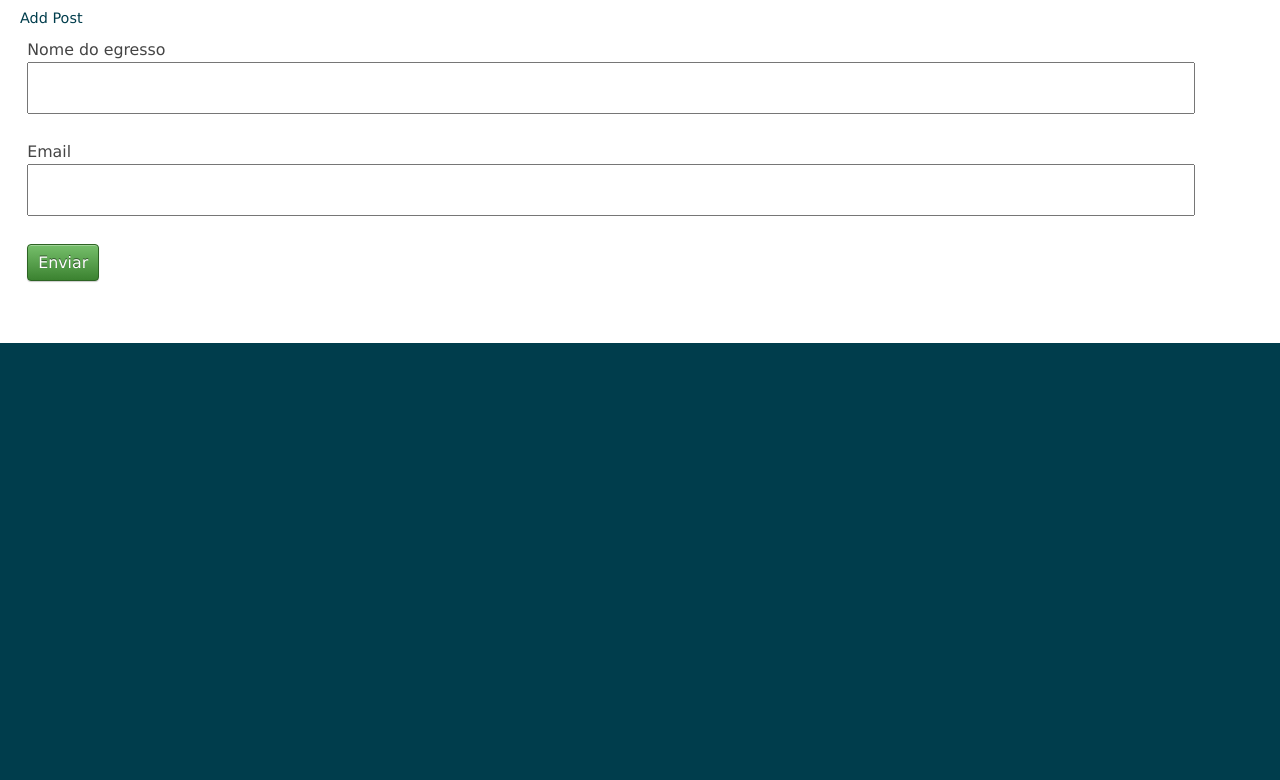
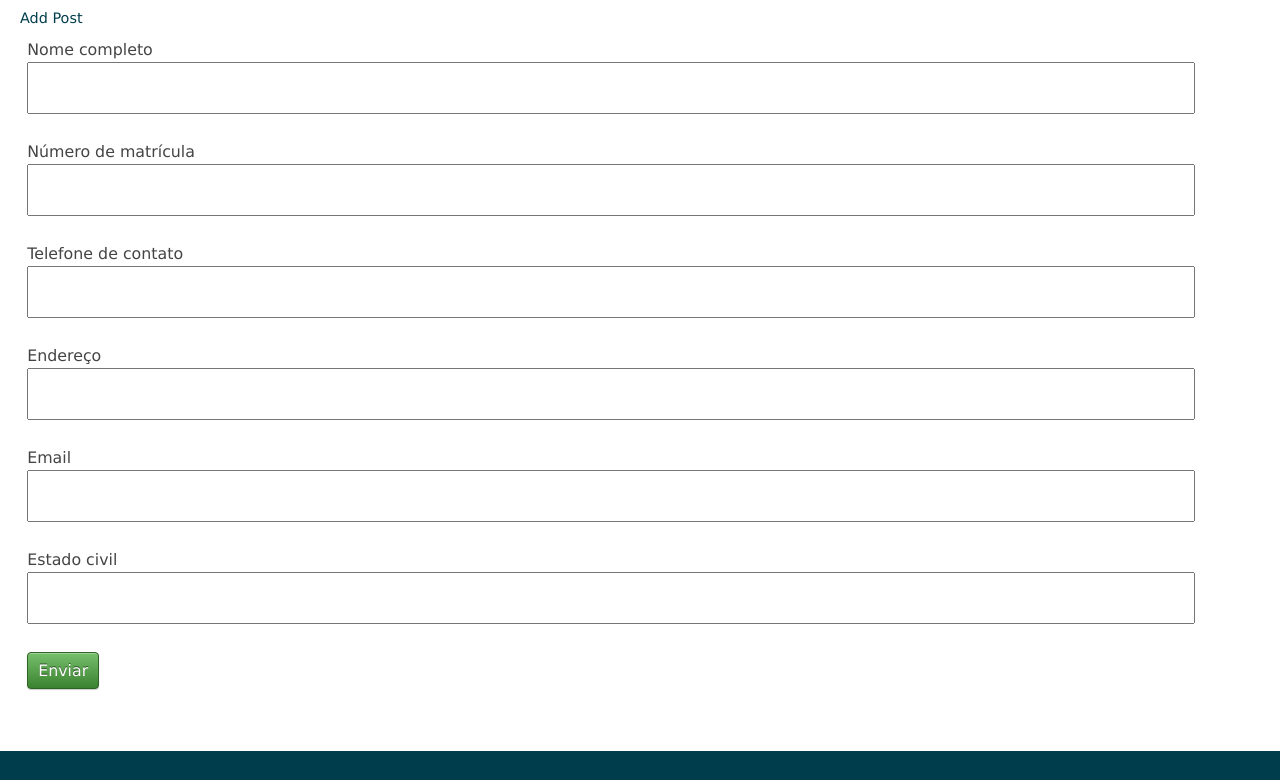
Before and after one commit to AndrePaiva/FormularioEgressos, a CakePHP app: the page made by app/View/Pages/home.ctp in a window 1280 px wide. Shown: the part 20-800 px from the top of the page. Run offline with PHP 8.4 and a stand-in for CakePHP, Linux system fonts and the light colour scheme; the template is opened without the code that fills it: most values are stand-ins (such as "Sample title", 1, 10 or a date in 2020); form fields are guessed from the names that the template uses; some libraries are stand-ins or nearby versions.

Commit message:
Passando a lista para a home
CSS do radio alterado para igualar.
Faltam mais alterações para deixar as opções em linha

```diff
--- a/app/View/Layouts/default.ctp
+++ b/app/View/Layouts/default.ctp
@@ -29,6 +29,7 @@
 		echo $this->Html->meta('icon');
 
 		echo $this->Html->css('cake.generic');
+		echo $this->Html->css('style');
 
 		echo $this->fetch('meta');
 		echo $this->fetch('css');
@@ -38,6 +39,8 @@
 <body>
 	<div id="container">
 		<div id="header">
+
+
 		</div>
 		<div id="content">
 
--- a/app/View/Pages/home.ctp
+++ b/app/View/Pages/home.ctp
@@ -2,6 +2,24 @@
 <h1>Add Post</h1>
 <?php
 echo $this->Form->create('Egresso', array('action' => 'add'));
-echo $this->Form->input('nome', array('label' => 'Nome do egresso' ) );
+echo $this->Form->input('nome', array('label' => 'Nome completo' ) );
+echo $this->Form->input('matricula', array('label' => 'Número de matrícula' ) );
+echo $this->Form->input('telefone', array('label' => 'Telefone de contato' ) );
+echo $this->Form->input('endereco', array('label' => 'Endereço' ) );
 echo $this->Form->input('email', array('rows' => '1'));
+
+$options=array('masculino'=>'Masculino','feminino'=>'Feminino');
+$attributes=array('legend' => 'Genero do concluinte');
+echo $this->Form->radio('genero',$options,$attributes);
+
+echo $this->Form->input('estado_civil', array('label' => 'Estado civil' ) );
+
+$options=array('solteiro'=>'Solteiro(a)','casado'=>'Casado(a)', 'separado' => 'Separado(a)', 'divorciado' => 'Divorciado(a)', 'viuvo' => 'Viúvo(a)');
+$attributes=array('legend' => 'Estado civil');
+echo $this->Form->radio('estado_civil',$options,$attributes);
+
+
+
+
+
 echo $this->Form->end('Enviar');
--- /dev/null
+++ b/app/webroot/css/style.css
@@ -0,0 +1,4 @@
+fieldset legend {
+	color: #000000;
+	font-size: 110%;
+	font-weight: normal;
```
